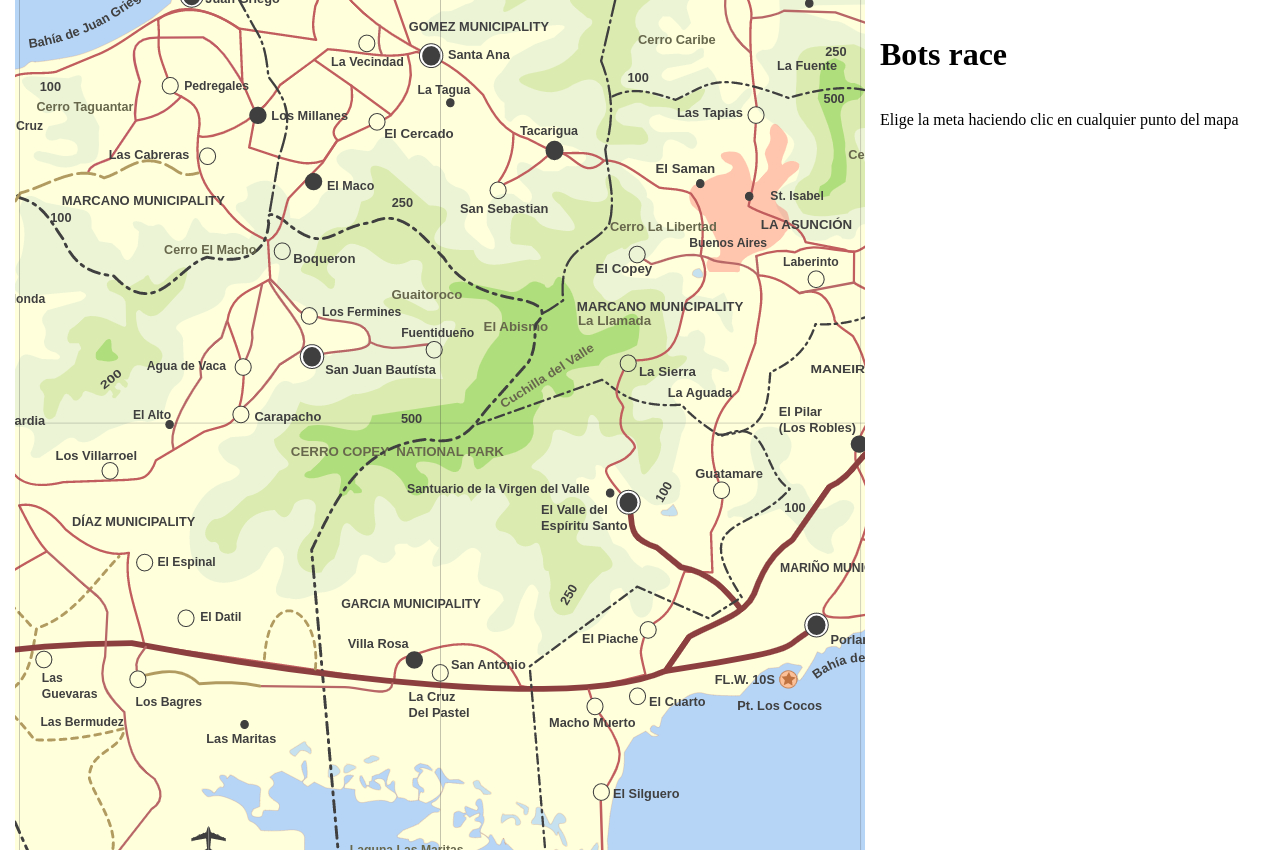
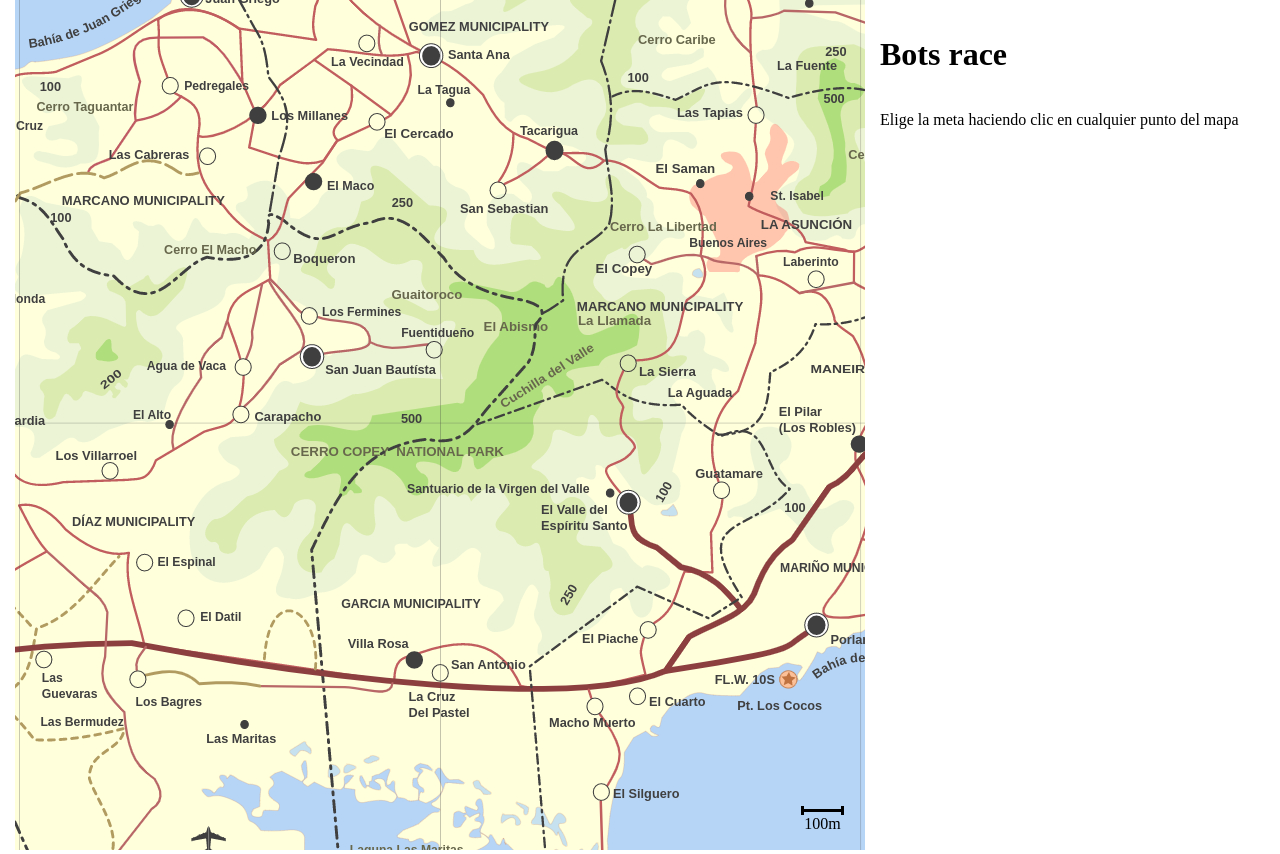
Before and after one commit to rafaeldph/bots-race, a Vue app: page / in a window 1280 px wide. Built offline with nearby package versions, Linux system fonts and the light colour scheme.

Commit message:
Measure length

```diff
--- a/src/App.vue
+++ b/src/App.vue
@@ -3,6 +3,7 @@
     <Map
       :robots="robots"
       :center="center"
+      :delta="delta"
       :setCenter="initView"
     />
     <Dashboard
@@ -19,7 +20,6 @@ import Dashboard from './components/Dashboard.vue';
 import { formatNumber } from './utils/numbers';
 import { calculateAngle, calculateDistance } from './utils/distances';
 
-const DELTA = 0.05;
 const MIN_BATTERY = 10;
 
 export default {
@@ -33,6 +33,7 @@ export default {
       robots: [],
       center: null,
       time: 0,
+      delta: 0.05,
     };
   },
   methods: {
@@ -43,11 +44,13 @@ export default {
       setInterval(this.updateView, 1000);
     },
     updateView() {
+      this.time++;
+
       for (const i of Object.keys(this.robots)) {
         let robot = this.robots[i];
 
         if (robot.chargingTime > 0) {
-          this.robots[i].chargingTime -= 1;
+          this.robots[i].chargingTime--;
           continue;
         }
 
@@ -61,12 +64,12 @@ export default {
         let battery = robot.battery - batteryLoss;
         if (battery < 0) {
           battery = 0;
-          chargingTime = 6;
+          chargingTime = 5;
         }
 
         const angle = calculateAngle(robot.current, this.center);
         const distance = calculateDistance(robot.current, this.center);
-        let move = (50 + Math.random() * 50) * DELTA;
+        let move = (50 + Math.random() * 50) * this.delta;
         if (move > distance) {
           move = distance;
         }
@@ -100,7 +103,7 @@ export default {
         initial: point,
         current: point,
         battery: 100,
-        chargingTime: 1,
+        chargingTime: 0,
       });
     }
   },
--- a/src/components/Map.vue
+++ b/src/components/Map.vue
@@ -19,6 +19,13 @@
       class="map-icon robot-icon"
       :style="{ top: `${y}%`, left: `${x}%` }"
     />
+
+    <div class="measure-container" :style="{ width: `${(this.delta * 100)}%` }">
+      <div class="measure">
+        <div class="line"></div>
+      </div>
+      <div class="measure-title">100m</div>
+    </div>
   </div>
 </template>
 
@@ -27,7 +34,7 @@ import { formatNumber } from '../utils/numbers';
 
 export default {
   name: 'Map',
-  props: ['robots', 'center', 'setCenter'],
+  props: ['robots', 'center', 'delta', 'setCenter'],
   methods: {
     onSelectCenter({ offsetX, offsetY, target: { width, height } }) {
       if (this.center !== null) return;
@@ -68,4 +75,27 @@ export default {
 .robot-icon {
   z-index: 1;
 }
+
+.measure-container {
+  position: absolute;
+  bottom: 2.5%;
+  right: 2.5%;
+}
+
+.measure {
+  padding: 3px 0;
+  height: 9px;
+  border-left: 3px solid black;
+  border-right: 3px solid black;
+}
+
+.measure > .line {
+  width: 100%;
+  height: 100%;
+  background-color: black;
+}
+
+.measure-title {
+  text-align: center;
+}
 </style>
```
